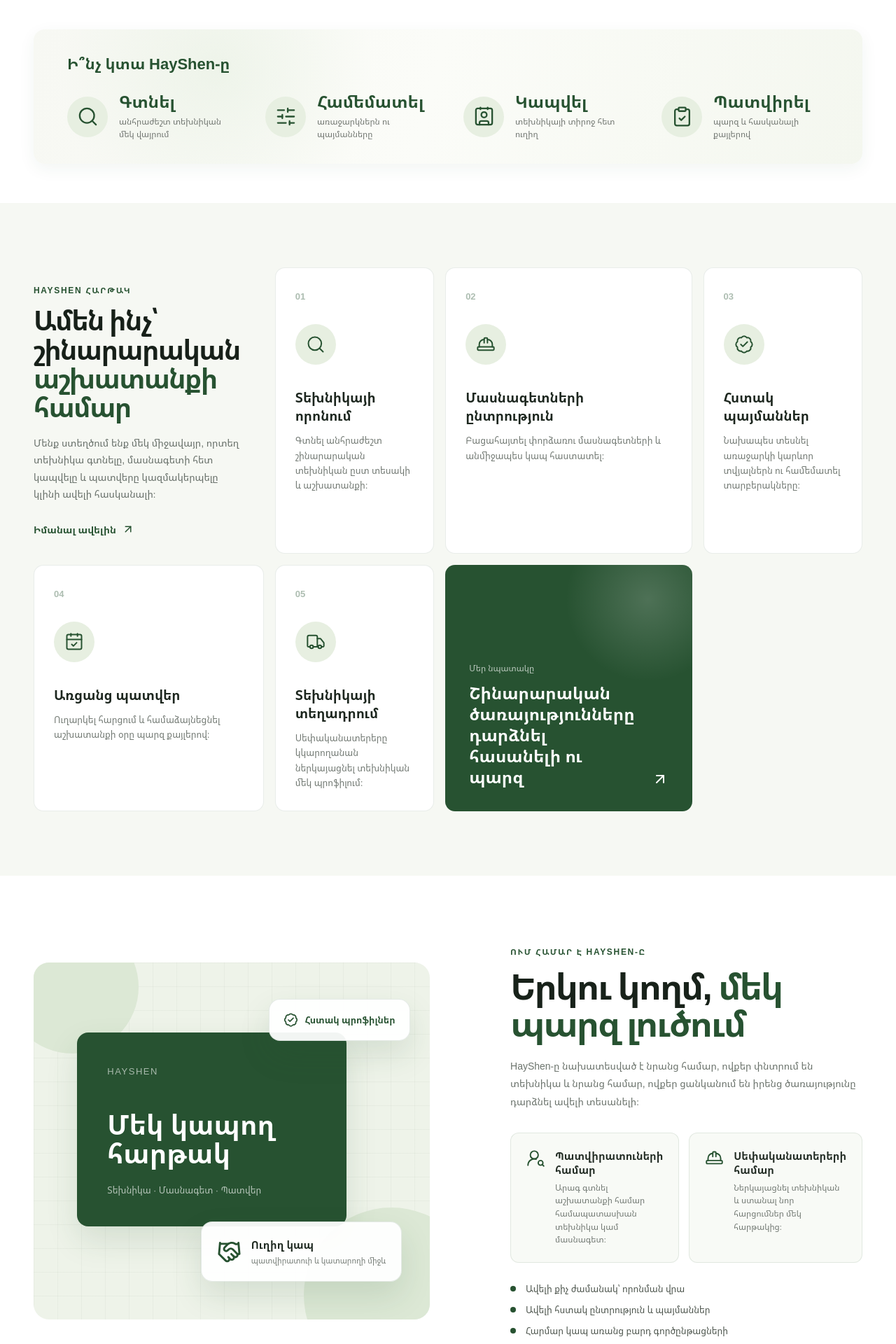
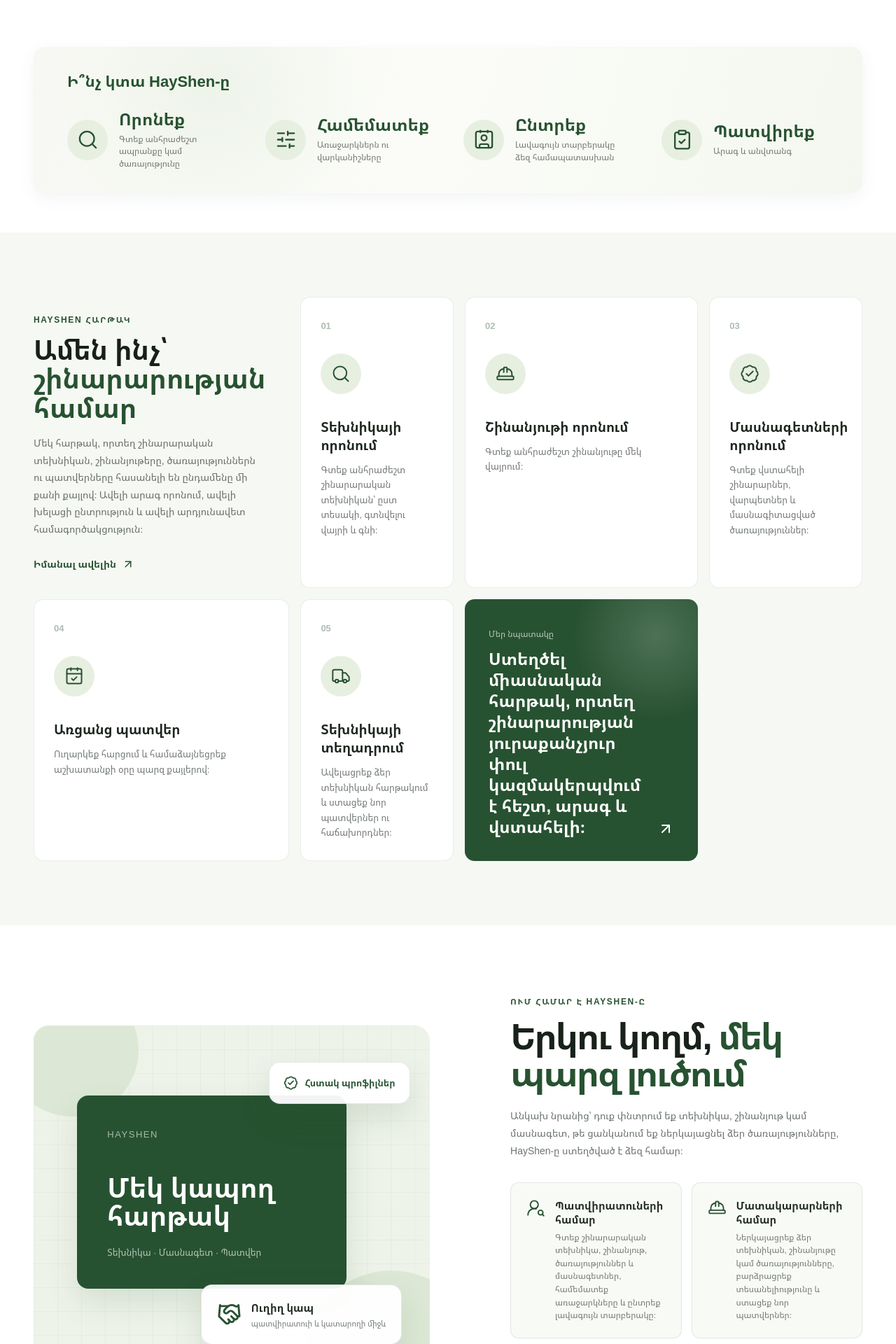
Before and after one commit to aregghaz/hayshen, a React (Create React App) app: page / in a window 1280 px wide. Shown: the part 820-2740 px from the top of the page at 70% size. Built offline with nearby package versions, Linux system fonts and the light colour scheme.

Commit message:
change text

```diff
--- a/src/components/Audience/Audience.jsx
+++ b/src/components/Audience/Audience.jsx
@@ -10,12 +10,14 @@
 const audiences = [
   {
     title: 'Պատվիրատուների համար',
-    text: 'Արագ գտնել աշխատանքի համար համապատասխան տեխնիկա կամ մասնագետ։',
+    text: 'Գտեք շինարարական տեխնիկա, շինանյութ, ծառայություններ և մասնագետներ, համեմատեք առաջարկները\n' +
+        'և ընտրեք լավագույն տարբերակը։',
     Icon: UserRoundSearch,
   },
   {
-    title: 'Սեփականատերերի համար',
-    text: 'Ներկայացնել տեխնիկան և ստանալ նոր հարցումներ մեկ հարթակից։',
+    title: 'Մատակարարների համար',
+    text: 'Ներկայացրեք ձեր տեխնիկան, շինանյութը կամ ծառայությունները, բարձրացրեք տեսանելիությունը և\n' +
+        'ստացեք նոր պատվերներ։',
     Icon: HardHat,
   },
 ];
@@ -55,9 +57,8 @@
             <span> մեկ պարզ լուծում</span>
           </h2>
           <p className="audience__lead">
-            HayShen-ը նախատեսված է նրանց համար, ովքեր փնտրում են տեխնիկա և
-            նրանց համար, ովքեր ցանկանում են իրենց ծառայությունը դարձնել ավելի
-            տեսանելի։
+            Անկախ նրանից՝ դուք փնտրում եք տեխնիկա, շինանյութ կամ մասնագետ, թե ցանկանում եք ներկայացնել ձեր
+            ծառայությունները, HayShen-ը ստեղծված է ձեզ համար։
           </p>
 
           <div className="audience__cards">
--- a/src/components/Hero/Hero.jsx
+++ b/src/components/Hero/Hero.jsx
@@ -27,16 +27,13 @@
         <div className="hero__main">
           <div className="hero__content">
             <h1>
-              <span>Շինարարական տեխնիկա</span>
-              և պատվերներ
-              <br />
-              մեկ վայրում
+              Ամեն ինչ շինարարության համար՝ <span>մեկ հարթակում։</span>
             </h1>
 
             <p>
-              HayShen-ը ստեղծվող հարթակ է, որը կմիավորի տեխնիկայի տերերին և
-              պատվիրատուներին՝ դարձնելով որոնումն ու համագործակցությունն ավելի
-              պարզ։
+              HayShen-ը նոր սերնդի շինարարական հարթակ է, որը միավորում է տեխնիկան, շինանյութերը,
+              ծառայությունները, մասնագետներին և պատվերները՝ դարձնելով համագործակցությունը արագ,
+              պարզ և վստահելի։
             </p>
 
             {/*<div className="hero__actions">*/}
--- a/src/components/Hero/hero.scss
+++ b/src/components/Hero/hero.scss
@@ -26,7 +26,7 @@
     h1 {
       margin: 0;
       color: #111;
-      font-size: clamp(40px, 3.5vw, 60px);
+      font-size: clamp(30px, 3.2vw, 60px);
       font-weight: 700;
       letter-spacing: -0.045em;
       line-height: 1.14;
--- a/src/components/Platform/Platform.jsx
+++ b/src/components/Platform/Platform.jsx
@@ -12,31 +12,31 @@
   {
     number: '01',
     title: 'Տեխնիկայի որոնում',
-    text: 'Գտնել անհրաժեշտ շինարարական տեխնիկան ըստ տեսակի և աշխատանքի։',
+    text: 'Գտեք անհրաժեշտ շինարարական տեխնիկան՝ ըստ տեսակի, գտնվելու վայրի և գնի։',
     Icon: Search,
   },
   {
     number: '02',
-    title: 'Մասնագետների ընտրություն',
-    text: 'Բացահայտել փորձառու մասնագետների և անմիջապես կապ հաստատել։',
+    title: 'Շինանյութի որոնում',
+    text: 'Գտեք անհրաժեշտ շինանյութը մեկ վայրում:',
     Icon: HardHat,
   },
   {
     number: '03',
-    title: 'Հստակ պայմաններ',
-    text: 'Նախապես տեսնել առաջարկի կարևոր տվյալներն ու համեմատել տարբերակները։',
+    title: 'Մասնագետների որոնում',
+    text: 'Գտեք վստահելի շինարարներ, վարպետներ և մասնագիտացված ծառայություններ։',
     Icon: BadgeCheck,
   },
   {
     number: '04',
     title: 'Առցանց պատվեր',
-    text: 'Ուղարկել հարցում և համաձայնեցնել աշխատանքի օրը պարզ քայլերով։',
+    text: 'Ուղարկեք հարցում և համաձայնեցրեք աշխատանքի օրը պարզ քայլերով։',
     Icon: CalendarCheck,
   },
   {
     number: '05',
     title: 'Տեխնիկայի տեղադրում',
-    text: 'Սեփականատերերը կկարողանան ներկայացնել տեխնիկան մեկ պրոֆիլում։',
+    text: 'Ավելացրեք ձեր տեխնիկան հարթակում և ստացեք նոր պատվերներ ու հաճախորդներ։',
     Icon: Truck,
   },
 ];
@@ -49,12 +49,13 @@
         <div className="platform__intro">
           <p className="platform__eyebrow">HayShen հարթակ</p>
           <h2>
-            Ամեն ինչ՝ շինարարական
-            <span> աշխատանքի համար</span>
+            Ամեն ինչ՝{' '}
+            <span>շինարարության համար</span>
           </h2>
           <p>
-            Մենք ստեղծում ենք մեկ միջավայր, որտեղ տեխնիկա գտնելը, մասնագետի
-            հետ կապվելը և պատվերը կազմակերպելը կլինի ավելի հասկանալի։
+            Մեկ հարթակ, որտեղ շինարարական տեխնիկան, շինանյութերը, ծառայություններն ու պատվերները
+            հասանելի են ընդամենը մի քանի քայլով։ Ավելի արագ որոնում, ավելի խելացի ընտրություն և ավելի
+            արդյունավետ համագործակցություն։
           </p>
           <a href="#about">
             Իմանալ ավելին
@@ -76,7 +77,8 @@
         <article className="platform__highlight">
           <div>
             <p>Մեր նպատակը</p>
-            <h3>Շինարարական ծառայությունները դարձնել հասանելի ու պարզ</h3>
+            <h3>Ստեղծել միասնական հարթակ, որտեղ շինարարության յուրաքանչյուր փուլ կազմակերպվում է հեշտ,
+              արագ և վստահելի։</h3>
           </div>
           <ArrowUpRight aria-hidden="true" />
         </article>
--- a/src/components/Platform/platform.scss
+++ b/src/components/Platform/platform.scss
@@ -25,13 +25,14 @@
     grid-row: span 1;
 
     h2 {
-      max-width: 400px;
+      max-width: 760px;
       margin: 14px 0 18px;
       color: #172019;
-      font-size: clamp(32px, 3vw, 48px);
+      font-size: clamp(32px, 3vw, 46px);
       font-weight: 700;
-      letter-spacing: -0.045em;
+      letter-spacing: 0;
       line-height: 1.08;
+      text-wrap: balance;
 
       span {
         color: $green;
@@ -178,6 +179,20 @@
     &__container {
       grid-template-columns: repeat(2, 1fr);
     }
+
+    &__intro {
+      grid-column: 1 / -1;
+      padding: 0 0 20px;
+
+      h2 {
+        max-width: 820px;
+        font-size: clamp(38px, 5.2vw, 48px);
+      }
+
+      > p:not(.platform__eyebrow) {
+        max-width: 760px;
+      }
+    }
   }
 }
 
@@ -191,6 +206,10 @@
 
     &__intro {
       padding-right: 0;
+
+      h2 {
+        font-size: clamp(32px, 8.5vw, 40px);
+      }
     }
 
     &__card,
--- a/src/components/Stats/Stats.jsx
+++ b/src/components/Stats/Stats.jsx
@@ -3,23 +3,23 @@
 
 const stats = [
   {
-    value: 'Գտնել',
-    label: 'անհրաժեշտ տեխնիկան մեկ վայրում',
+    value: 'Որոնեք',
+    label: 'Գտեք անհրաժեշտ ապրանքը կամ ծառայությունը',
     Icon: Search,
   },
   {
-    value: 'Համեմատել',
-    label: 'առաջարկներն ու պայմանները',
+    value: 'Համեմատեք',
+    label: 'Առաջարկներն ու վարկանիշները',
     Icon: SlidersHorizontal,
   },
   {
-    value: 'Կապվել',
-    label: 'տեխնիկայի տիրոջ հետ ուղիղ',
+    value: 'Ընտրեք',
+    label: 'Լավագույն տարբերակը ձեզ համապատասխան',
     Icon: Contact,
   },
   {
-    value: 'Պատվիրել',
-    label: 'պարզ և հասկանալի քայլերով',
+    value: 'Պատվիրեք',
+    label: 'Արագ և անվտանգ',
     Icon: ClipboardCheck,
   },
 ];
```
